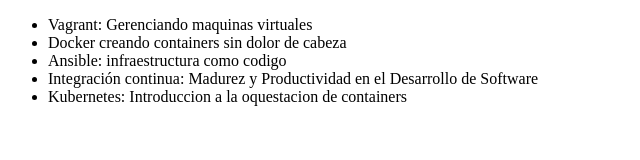
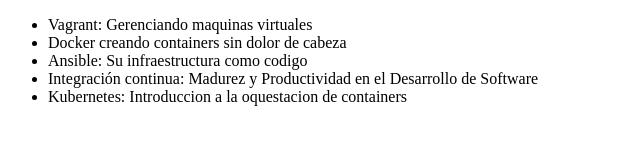
Before and after one commit to carsusCL/alura-git, a plain HTML site: page index.html in a window 1280 px wide. Shown: the full height of the page, 0-640 px from the left. Drawn offline with Linux system fonts and the light colour scheme.

Commit message:
modificanado el nombre del curso dew ansible

```diff
--- a/index.html
+++ b/index.html
@@ -8,7 +8,7 @@
      <ul>
          <li> Vagrant: Gerenciando maquinas virtuales </li>
          <li> Docker creando containers sin dolor de cabeza </li>
-         <li> Ansible: infraestructura como codigo </li>
+         <li> Ansible: Su infraestructura como codigo </li>
          <li> Integración continua: Madurez y Productividad en el Desarrollo de Software </li>
          <li> Kubernetes: Introduccion a la oquestacion de containers </li>
      </ul>
```
